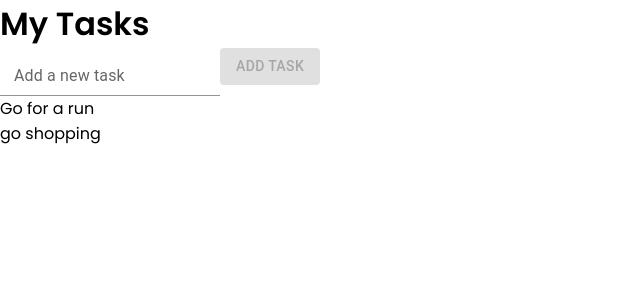
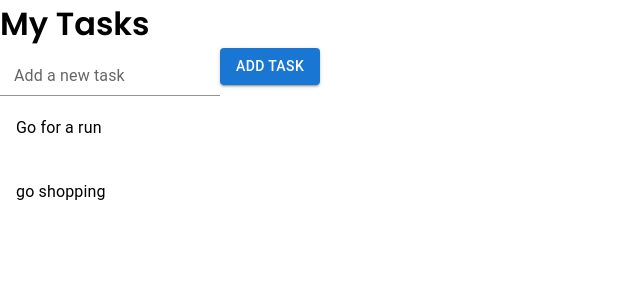
Before and after one commit to igal1290/todo-application, a React (Create React App) app: page / in a window 1280 px wide. Shown: the top 300 px of the page, without its empty margins (0-640 px from the left). Built offline with nearby package versions, Linux system fonts and the light colour scheme.

Commit message:
Added validation when adding a task. Created a new component for each task item and imported material ui components for styling.

```diff
--- /dev/null
+++ b/src/components/TaskItem.jsx
@@ -0,0 +1,16 @@
+// material-ui
+import { List, ListItem, ListItemText } from '@mui/material';
+
+const TaskItem = ({ task }) => {
+  return (
+    <div>
+      <List>
+        <ListItem>
+          <ListItemText primary={task} />
+        </ListItem>
+      </List>
+    </div>
+  );
+};
+
+export default TaskItem;
--- a/src/pages/Home.jsx
+++ b/src/pages/Home.jsx
@@ -1,5 +1,7 @@
 // react
 import { useState } from 'react';
+// components
+import TaskItem from '../components/TaskItem';
 // metrial-ui
 import { Button, FormControl, Input, InputLabel } from '@mui/material';
 
@@ -7,6 +9,7 @@ const Home = () => {
   // state
   const [todoTasks, setTodoTasks] = useState(['Go for a run', 'go shopping']);
   const [input, setInput] = useState('');
+  const [taskIsAdded, setTaskisAdded] = useState(true);
 
   // handles change of input for each key stroke
   const handleChange = (event) => {
@@ -16,7 +19,12 @@ const Home = () => {
   // adds a task to the list
   const addTask = (event) => {
     event.preventDefault();
-    setTodoTasks([...todoTasks, input]);
+    if (input) {
+      setTaskisAdded(true);
+      setTodoTasks([...todoTasks, input]);
+    } else {
+      setTaskisAdded(false);
+    }
     setInput('');
   };
 
@@ -28,20 +36,16 @@ const Home = () => {
           <InputLabel>Add a new task</InputLabel>
           <Input type="text" value={input} onChange={handleChange} />
         </FormControl>
-        <Button
-          disabled={!input}
-          type="submit"
-          onClick={addTask}
-          variant="contained"
-        >
+        <Button type="submit" onClick={addTask} variant="contained">
           Add Task
         </Button>
       </form>
       <ul>
         {todoTasks.map((task) => (
-          <li>{task}</li>
+          <TaskItem task={task} />
         ))}
       </ul>
+      <div>{!taskIsAdded && <p>Please add a task</p>}</div>
     </div>
   );
 };
```
